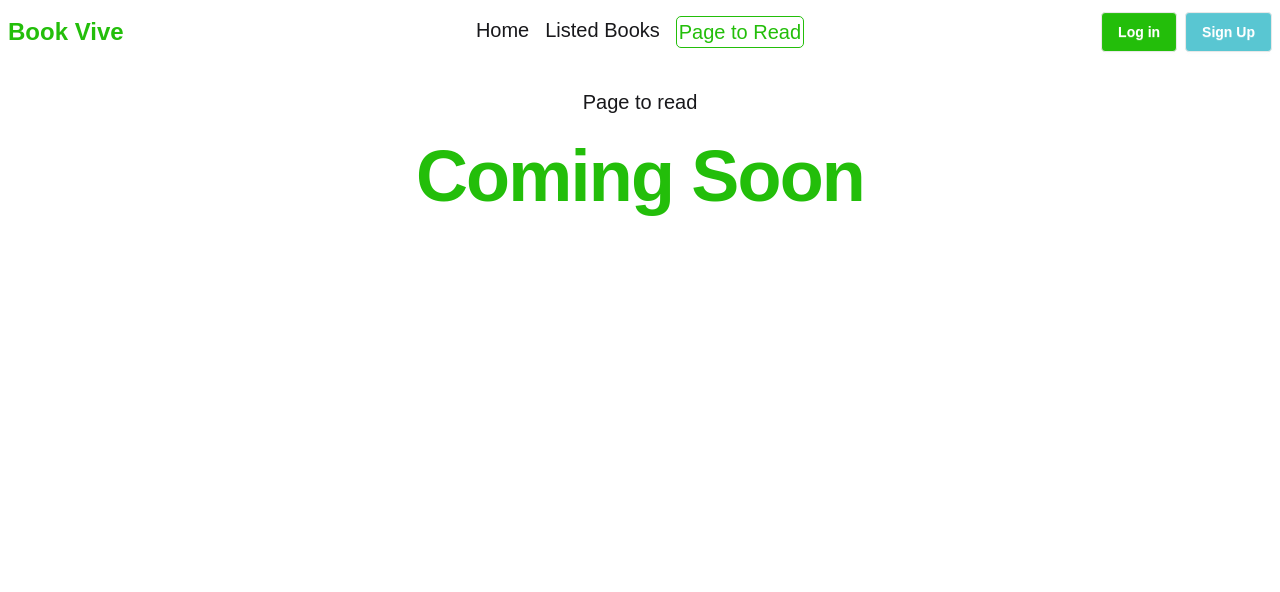
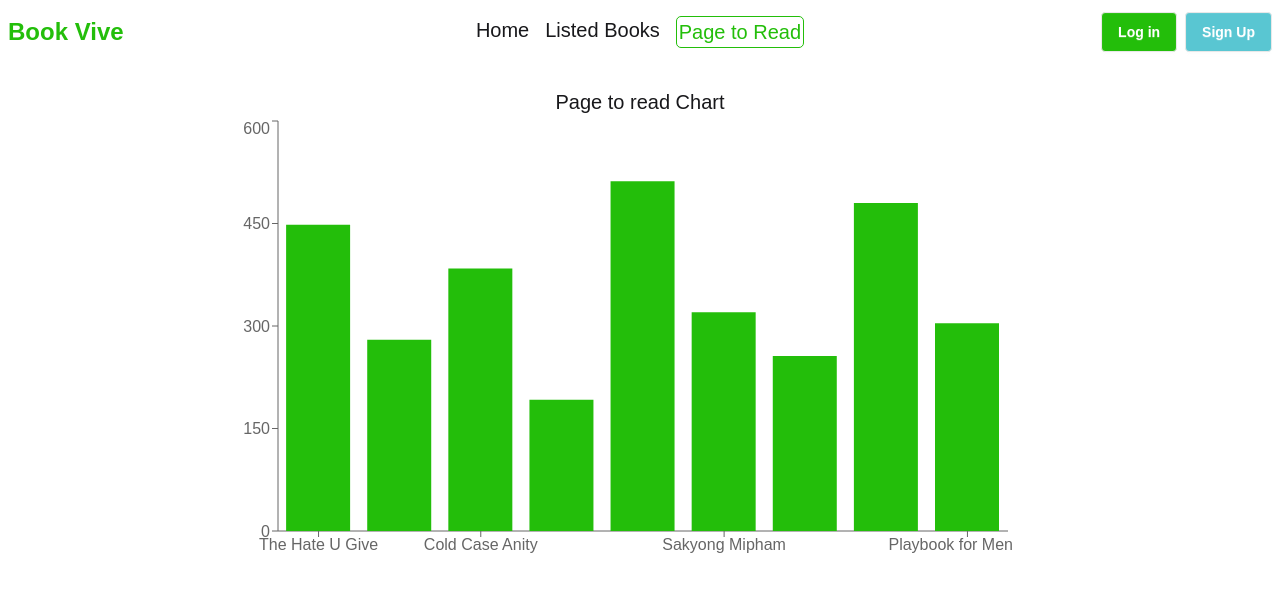
Before and after one commit to shihabuddin-dev/book-vibe, a React (Vite) app: page /page-to-read in a window 1280 px wide. Shown: the top 592 px of the page. Built offline with nearby package versions, Linux system fonts and the light colour scheme.

Commit message:
i have added here chart

```diff
--- a/package.json
+++ b/package.json
@@ -11,6 +11,7 @@
   },
   "dependencies": {
     "@tailwindcss/vite": "^4.1.4",
+    "axios": "^1.8.4",
     "react": "^19.0.0",
     "react-dom": "^19.0.0",
     "react-icons": "^5.5.0",
--- a/src/components/pageToRead/PageToRead.jsx
+++ b/src/components/pageToRead/PageToRead.jsx
@@ -1,12 +1,32 @@
-import React from 'react';
+import React, { use } from 'react';
+import { Bar, BarChart, Tooltip, XAxis, YAxis } from 'recharts';
 
-const PageToRead = () => {
+const PageToRead = ({ BookPromise }) => {
+    const booksData = use(BookPromise)
+    const books = booksData.data
+    const singleBook = books.map(book => {
+        const bookData = {
+            id: book.id,
+            name: book.name,
+            pages: book.pages,
+            rating: book.rating,
+            publish: book.publication_year
+        }
+        return bookData
+    })
     return (
         <div className='mt-6'>
-            <h3 className='text-center text-xl'>Page to read</h3>
-            <h2 className="pt-6 text-5xl sm:text-6xl md:text-7xl font-extrabold text-center text-[#23BE0A] tracking-tight">
-                Coming Soon
-            </h2>
+            <h3 className='text-center text-xl'>Page to read Chart</h3>
+
+            <div className='mx-auto w-8/12'>
+                <BarChart width={800} height={450} data={singleBook}>
+                    <XAxis dataKey='name' tick={'name'}></XAxis>
+                    <Tooltip></Tooltip>
+                    <YAxis  ></YAxis>
+                    <Bar dataKey='pages' fill='#23BE0A' ></Bar>
+
+                </BarChart>
+            </div>
 
         </div>
     );
--- a/src/components/signUp/SignUp.jsx
+++ b/src/components/signUp/SignUp.jsx
@@ -73,7 +73,7 @@ const SignUp = () => {
                             value={name}
                             onChange={(e) => setName(e.target.value)}
                             className={`w-full px-3 py-2 text-black placeholder-gray-500 bg-white border border-gray-300 rounded-md focus:outline-none focus:ring-2 focus:ring-offset-1 focus:ring-[${customGreenFocusRing}] focus:border-[${customGreen}]`}
-                            placeholder="John Doe"
+                            placeholder="Enter Your Name"
                             required
                             disabled={isLoading}
                         />
--- a/src/main.jsx
+++ b/src/main.jsx
@@ -1,4 +1,4 @@
-import { StrictMode } from 'react'
+import { StrictMode, Suspense } from 'react'
 import { createRoot } from 'react-dom/client'
 import './index.css'
 import {
@@ -13,7 +13,8 @@ import LogIn from './components/login/LogIn.jsx';
 import SignUp from './components/signUp/SignUp.jsx';
 import PageToRead from './components/pageToRead/PageToRead.jsx';
 import NotFound from './components/notFound/NotFound.jsx';
-
+import axios from 'axios';
+const BookPromise=axios.get('books.json')
 const router = createBrowserRouter([
   {
     path: "/",
@@ -31,7 +32,9 @@ const router = createBrowserRouter([
       },
       {
         path: '/page-to-read',
-        Component: PageToRead
+        element: <Suspense fallback={<h3 className='text-center'>Loading...</h3>}>
+          <PageToRead BookPromise={BookPromise}></PageToRead>
+        </Suspense>
       },
       { path: 'login', Component: LogIn },
       { path: 'signup', Component: SignUp }
```
Also changed, not shown: 1 other file (tests, documents, lock files or other folders).
